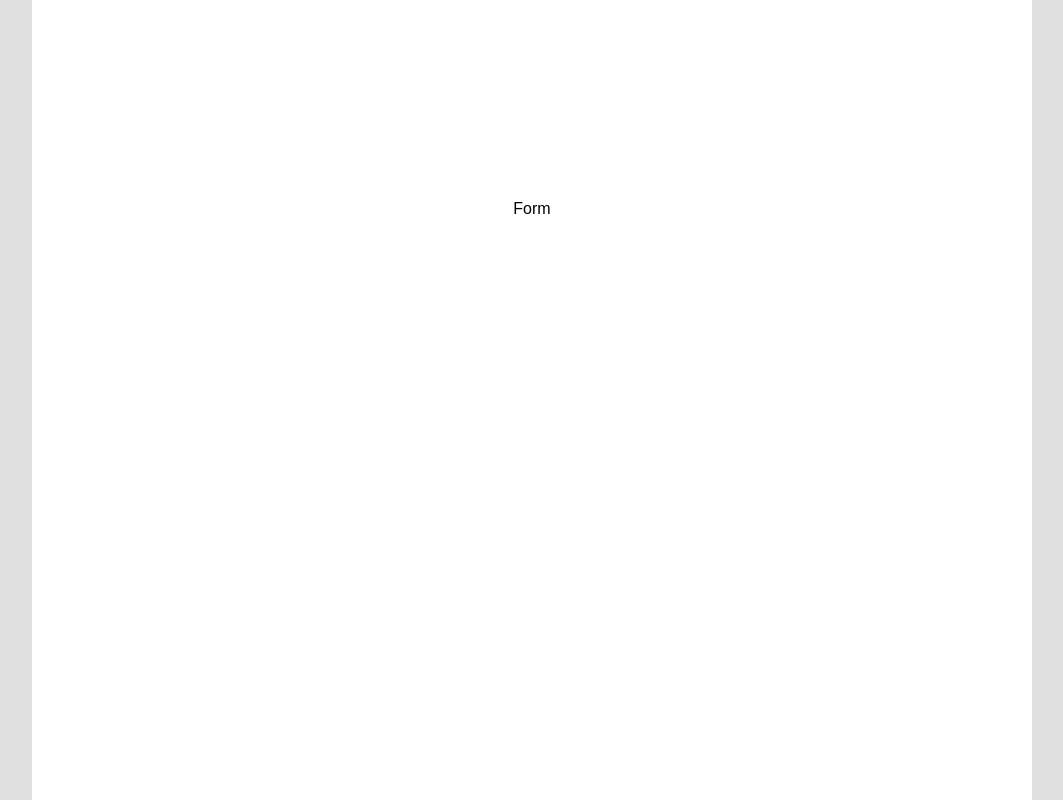
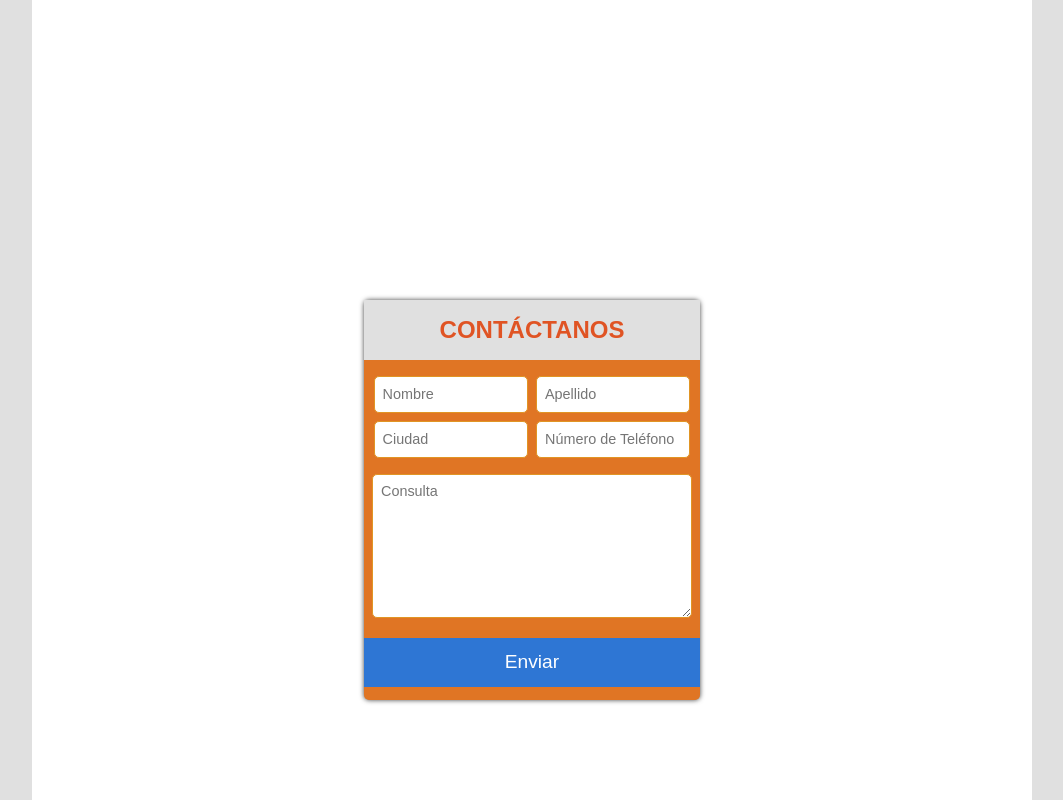
Before and after one commit to IQNetSRL/IQNet, a React (Vite) app in the folder client/: page / in a window 1280 px wide. Shown: the part 1000-1800 px from the top of the page, without its empty margins (108-1171 px from the left). Built offline with nearby package versions, Linux system fonts and the light colour scheme; a web font is replaced by a local one.

Commit message:
feat(client/src/components/Form):added Form styles

```diff
--- a/client/src/components/form/Form.module.scss
+++ b/client/src/components/form/Form.module.scss
@@ -1,11 +1,82 @@
 @import "../../styles/variables.scss";
 @import "../../styles/mixins.scss";
 
-.mainLanding {
-  .sectionForm {
-    @include height(75vh, 75vh);
-    position: relative;
-    background-color: $white;
-    z-index: 1;
+.sectionForm {
+  @include centerFlex(flex, column, flex-start, center, 0.5rem);
+  @include height(50vh, 50vh);
+  @include width(21rem, 21rem);
+  position: relative;
+  z-index: 1;
+  border-radius: 5px;
+  box-shadow: 0px 0px 5px 0px rgba(0,0,0,0.75);
+  div {
+    @include width(100%, 100%);
+    h2 {
+      @include width(100%, 100%);
+      text-align: center;
+      padding: 1rem;
+    }
+    form {
+      @include width(100%, 100%);
+      color: $white;
+      .section1 {
+        @include centerFlex(flex, row, center, center, 0.5rem);
+        @include width(100%, 100%);
+        padding: 1rem 0.5rem 0.5rem;
+        div {
+          @include width(9.65rem, 9.65rem);
+          input {
+            @include width(100%, 100%);
+            @include height(2.3rem, 2.3rem);
+            border-radius: 5px;
+            border: 1px solid $third-color;
+            padding-left: 0.5rem;
+            font-size: 0.9rem;
+          }
+        }
+      }
+      .section2 {
+        @include centerFlex(flex, row, center, center, 0.5rem);
+        @include width(100%, 100%);
+        padding: 0 0.5rem 1rem;
+        div {
+          @include width(9.65rem, 9.65rem);
+          input {
+            @include width(100%, 100%);
+            @include height(2.3rem, 2.3rem);
+            border-radius: 5px;
+            border: 1px solid $third-color;
+            padding-left: 0.5rem;
+            font-size: 0.9rem;
+          }
+        }
+      }
+      button {
+        @include width(100%, 100%);
+      }
+      .section3 {
+        @include centerFlex(flex, row, center, center, 0);
+        @include width(100%, 100%);
+        padding: 0 0.5rem 1rem;
+        div {
+          @include width(100%, 100%);
+          textarea {
+            @include width(100%, 100%);
+            @include height(9rem, 9rem);
+            border-radius: 5px;
+            border: 1px solid $third-color;
+            padding: 0.5rem;
+            font-size: 0.9rem;
+          }
+        }
+      }
+      button {
+        @include height(3.1rem, 3.1rem);
+        @include button(rgb(46, 118, 212), none);
+        color: $white;
+        font-size: 1.2rem;
+        cursor: pointer;
+      }
+    }
   }
 }
--- a/client/src/components/form/Form.tsx
+++ b/client/src/components/form/Form.tsx
@@ -4,7 +4,48 @@ import styles from "./Form.module.scss";
 function Form() {
   return (
     <section className={styles.sectionForm}>
-      <div>Form</div>
+      <div>
+        <h2>CONTÁCTANOS</h2>
+        <form action="">
+          <section className={styles.section1}>
+            <div className={styles.formGroup}>
+              <input
+                type="text"
+                id="firstName"
+                name="firstName"
+                placeholder="Nombre"
+              />
+            </div>
+            <div className={styles.formGroup}>
+              <input
+                type="text"
+                id="lastName"
+                name="lastName"
+                placeholder="Apellido"
+              />
+            </div>
+          </section>
+          <section className={styles.section2}>
+            <div className={styles.formGroup}>
+              <input type="text" id="city" name="city" placeholder="Ciudad" />
+            </div>
+            <div className={styles.formGroup}>
+              <input
+                type="text"
+                id="phoneNumber"
+                name="phoneNumber"
+                placeholder="Número de Teléfono"
+              />
+            </div>
+          </section>
+          <section className={styles.section3}>
+            <div className={styles.formGroup}>
+              <textarea id="query" name="query" placeholder="Consulta" />
+            </div>
+          </section>
+          <button type="submit">Enviar</button>
+        </form>
+      </div>
     </section>
   );
 }
--- a/client/src/components/particles/Particles.tsx
+++ b/client/src/components/particles/Particles.tsx
@@ -29,7 +29,7 @@ function Particle() {
             },
             modes: {
               push: {
-                quantity: 4,
+                quantity: 1,
               },
               repulse: {
                 distance: 200,
--- a/client/src/components/sidebarMenu/SidebarMenu.tsx
+++ b/client/src/components/sidebarMenu/SidebarMenu.tsx
@@ -12,7 +12,7 @@ const SidebarMenu = ({ isOpen, scrollToFormSection }) => {
         <button className={styles.toggleButton}>IQNet</button>
         <ul className={styles.menu}>
           <li onClick={() => scrollToFormSection("sectionAbout")}><BsExclamationCircle/>Nosotros</li>
-          <li onClick={() => scrollToFormSection("sectionForm")}><RiContactsLine/>Contactános</li>
+          <li onClick={() => scrollToFormSection("sectionForm")}><RiContactsLine/>Contáctanos</li>
         </ul>
       </section>
     </div>
--- a/client/src/views/landingPage/LandingPage.module.scss
+++ b/client/src/views/landingPage/LandingPage.module.scss
@@ -13,13 +13,13 @@
   }
   .mainSection {
     @include centerFlex(flex, column, center, center, 0);
+    max-width: 1000px;
     .sectionLanding {
       @include centerFlex(flex, column, center, flex-start, 0.5rem);
       @include height(75vh, 75vh);
       position: relative;
       color: $primary-color;
       background-color: $white;
-      max-width: 1000px;
       padding: 1rem;
       z-index: 99;
       transition: 0.2s ease;
@@ -62,17 +62,35 @@
       padding: 1rem 0;
     }
     .sectionForm {
+      @include centerFlex(flex, row, center, center, 0);
       @include height(75vh, 75vh);
+      @include width(100%, 100%);
       position: relative;
       background-color: $white;
-      max-width: 1000px;
       z-index: 99;
+      color: $primary-color;
       transition: 0.2s ease;
+      section {
+        background-color: $secondary-color;
+        div {
+          h2 {
+            background-color: #e0e0e0;
+          }
+        }
+      }
     }
     .scrolled2 {
       color: $white;
       background-color: transparent;
       box-shadow: 0px 0px 5px 0px rgba(0, 0, 0, 0.75);
+      section {
+        background-color: $white;
+        div {
+          h2 {
+            background-color: #5a5a5a;
+          }
+        }
+      }
     }
   }
   .toggleButtonContainer {
@@ -107,7 +125,6 @@
   position: relative;
   background-color: $white;
   color: $primary-color;
-  max-width: 1000px;
   padding: 5.5rem 1rem;
   z-index: 98;
   transition: 0.2s ease;
@@ -116,5 +133,6 @@
 .scrolled {
   color: $white;
   background-color: transparent;
+  padding: 4.5rem 1rem;
   box-shadow: 0px 0px 5px 0px rgba(0, 0, 0, 0.75);
 }
--- a/client/src/views/landingPage/LandingPage.tsx
+++ b/client/src/views/landingPage/LandingPage.tsx
@@ -106,7 +106,7 @@ function LandingPage() {
           </p>
           <div className={styles.buttonContainer}>
             <button onClick={() => scrollToFormSection("sectionForm")}>
-              CONTACTÁNOS
+              CONTÁCTANOS
             </button>
           </div>
         </section>
```
